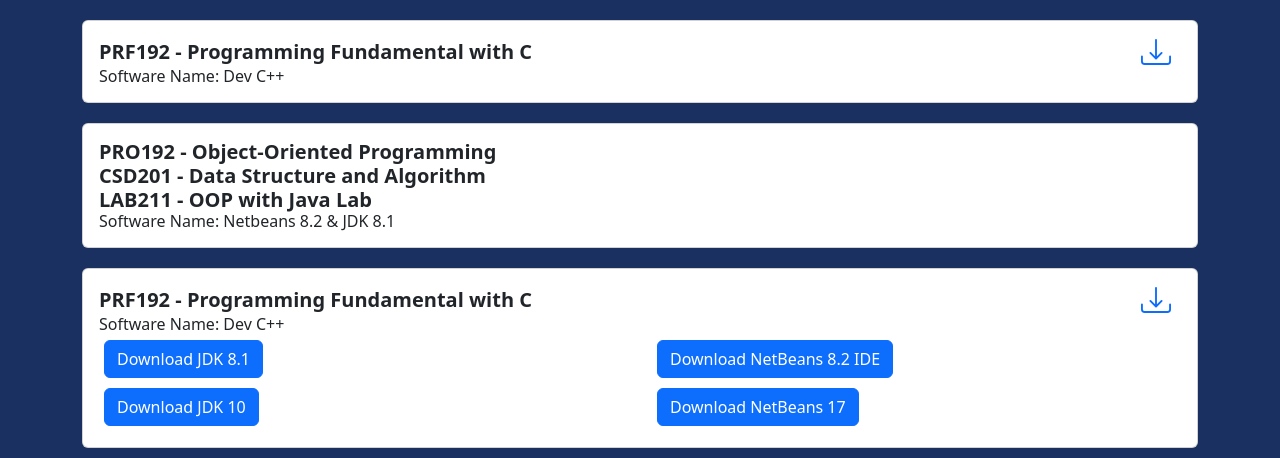
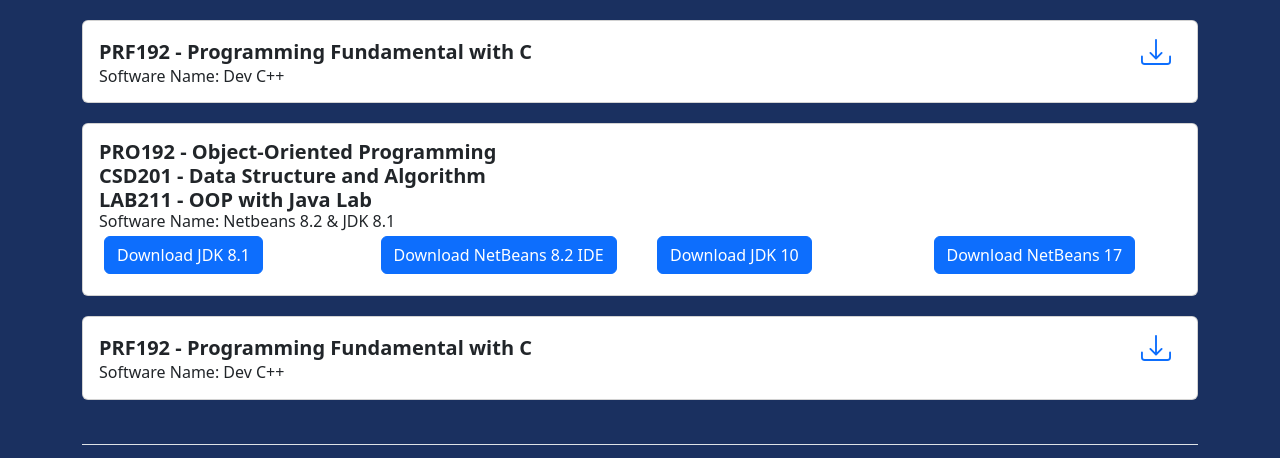
Before and after one commit to chuthevan450/VanCT_OfficialWebsite, a website: page Software.html in a window 1280 px wide. Shown: the part 80-538 px from the top of the page. Drawn offline with nearby package versions, Linux system fonts and the light colour scheme.

Commit message:
Update Software.html
Signed-off-by: Chu Thế Văn <144294314+chuthevan450@users.noreply.github.com>

```diff
--- a/Software.html
+++ b/Software.html
@@ -105,6 +105,21 @@
             <div class="LAB_Subtitle">
               <h6 class="LAB_Subtitle" style="margin: 0;">Software Name: Netbeans 8.2 & JDK 8.1</h6>
             </div>
+              <!-- Biểu tượng: Download File -->
+                <div class="row" style="width = max-row; display = flex;">
+                    <div class="col"> <!-- Sử dụng 50% chiều rộng trên các thiết bị có màn hình nhỏ hơn -->
+                        <a class="btn btn-primary" href="https://www.oracle.com/java/technologies/javase/javase8-archive-downloads.html#license-lightbox" role="button" style="margin: 5px;">Download JDK 8.1</a>
+                    </div>
+                    <div class="col"> <!-- Sử dụng 50% chiều rộng trên các thiết bị có màn hình nhỏ hơn -->
+                        <a class="btn btn-primary" href="https://netbeans-ide.informer.com/download/" role="button" style="margin: 5px;">Download NetBeans 8.2 IDE</a>
+                    </div>
+                    <div class="col"> <!-- Sử dụng 50% chiều rộng trên các thiết bị có màn hình nhỏ hơn -->
+                        <a class="btn btn-primary" href="https://www.oracle.com/java/technologies/java-archive-javase10-downloads.html" role="button" style="margin: 5px;">Download JDK 10</a>
+                    </div>
+                    <div class="col"> <!-- Sử dụng 50% chiều rộng trên các thiết bị có màn hình nhỏ hơn -->
+                        <a class="btn btn-primary" href="https://netbeans.apache.org/front/main/download/nb17/" role="button" style="margin: 5px;">Download NetBeans 17</a>
+                    </div>
+                </div>
           </div>
         </div>
 
@@ -129,21 +144,6 @@
             <div class="LAB_Subtitle">
               <h6 class="LAB_Subtitle" style="margin: 0;">Software Name: Dev C++</h6>
             </div>
-              <!-- Biểu tượng: Download File -->
-                <div class="row" style="width = max-row; display = flex;">
-                    <div class="col-sm-6"> <!-- Sử dụng 50% chiều rộng trên các thiết bị có màn hình nhỏ hơn -->
-                        <a class="btn btn-primary" href="https://www.oracle.com/java/technologies/javase/javase8-archive-downloads.html#license-lightbox" role="button" style="margin: 5px;">Download JDK 8.1</a>
-                    </div>
-                    <div class="col-sm-6"> <!-- Sử dụng 50% chiều rộng trên các thiết bị có màn hình nhỏ hơn -->
-                        <a class="btn btn-primary" href="https://netbeans-ide.informer.com/download/" role="button" style="margin: 5px;">Download NetBeans 8.2 IDE</a>
-                    </div>
-                    <div class="col-sm-6"> <!-- Sử dụng 50% chiều rộng trên các thiết bị có màn hình nhỏ hơn -->
-                        <a class="btn btn-primary" href="https://www.oracle.com/java/technologies/java-archive-javase10-downloads.html" role="button" style="margin: 5px;">Download JDK 10</a>
-                    </div>
-                    <div class="col-sm-6"> <!-- Sử dụng 50% chiều rộng trên các thiết bị có màn hình nhỏ hơn -->
-                        <a class="btn btn-primary" href="https://netbeans.apache.org/front/main/download/nb17/" role="button" style="margin: 5px;">Download NetBeans 17</a>
-                    </div>
-                </div>
           </div>
         </div>
       </div>
```
